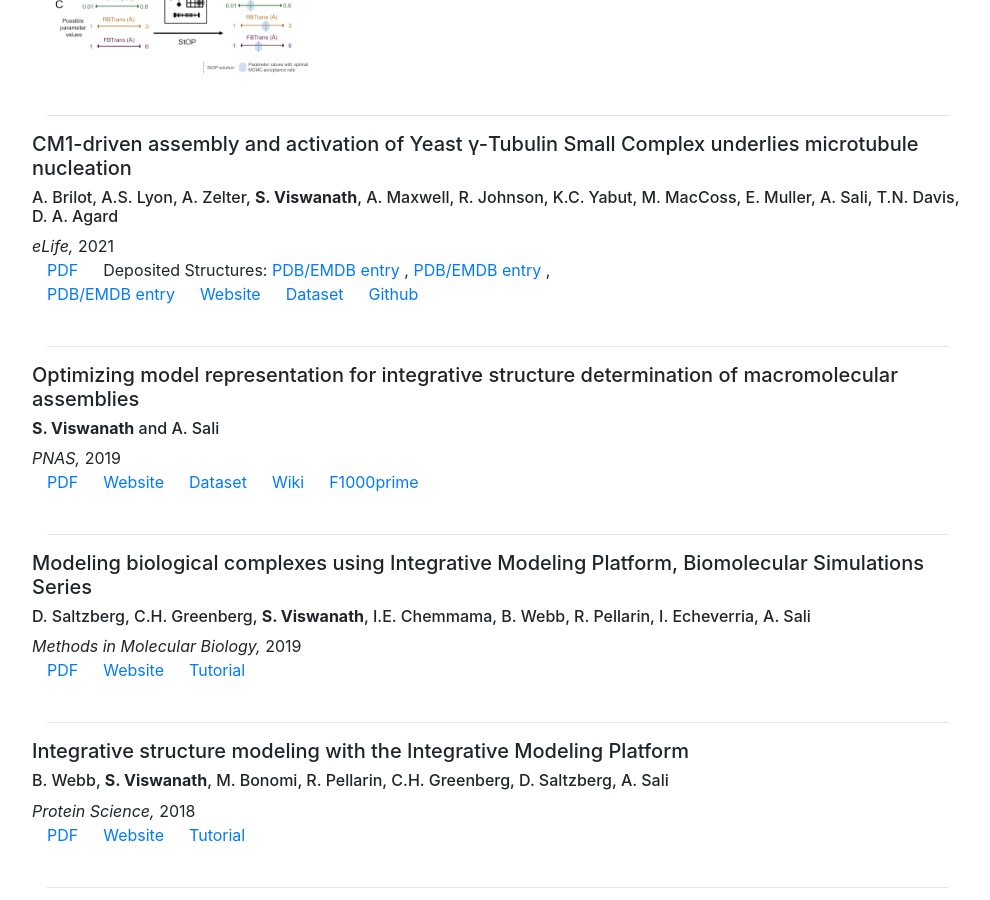
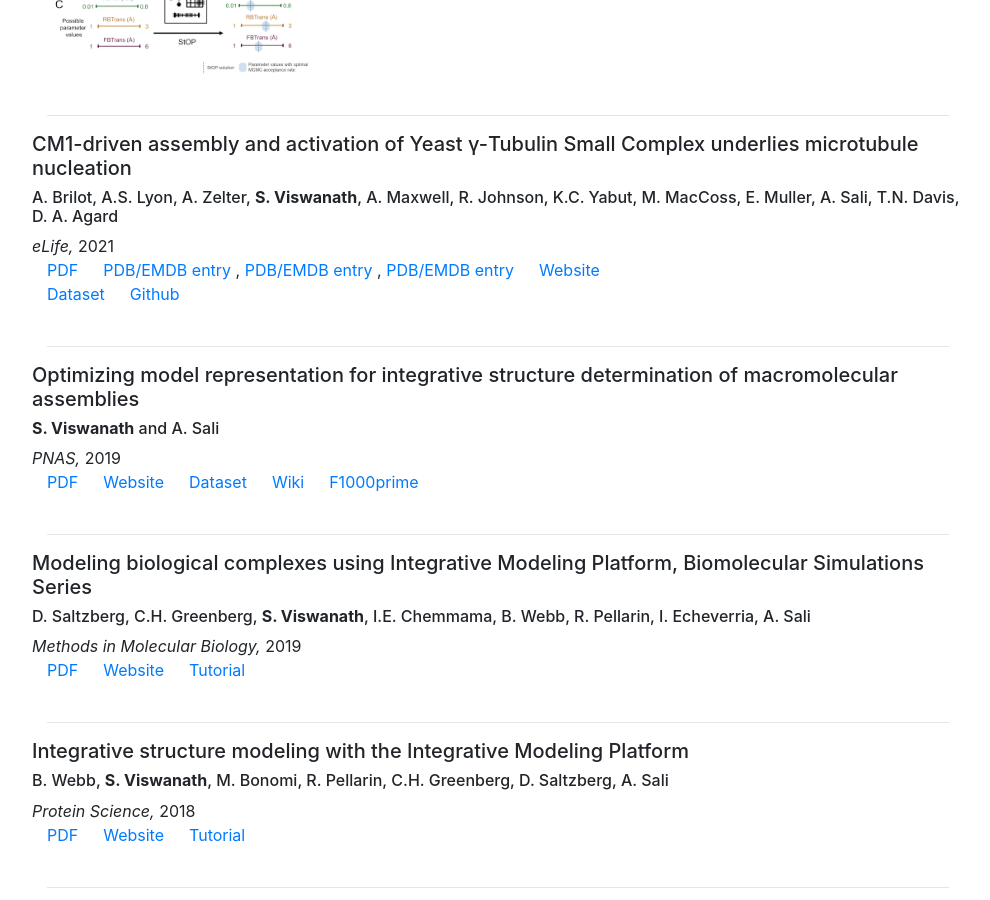
Before and after one commit to isblab/website, a Jekyll site: the page built from Publications/index.html, in a window 1280 px wide and 900 px high, scrolled down 1031 px. Shown: the whole window, without its empty margins (46-1036 px from the left). Built offline with Jekyll 4.4.1, drawn with Linux system fonts in a browser that asks for light colours.

Commit message:
changed file locs

```diff
--- a/Publications/index.html
+++ b/Publications/index.html
@@ -36,7 +36,6 @@ group: Publications
 
 	 <!--PDBs and EMDBs - optional-->
 	 {% if publication.structures %}
-	  Deposited Structure{% if publication.structures.size > 1 %}s{% endif %}:
 		 {% for code in publication.structures %}
 		 <a href="{{code}}" title =  "PDB/EMDB entry" target="_blank">PDB/EMDB entry </a>{% unless forloop.last %}, {% endunless %}
 		 {% endfor %}
```
